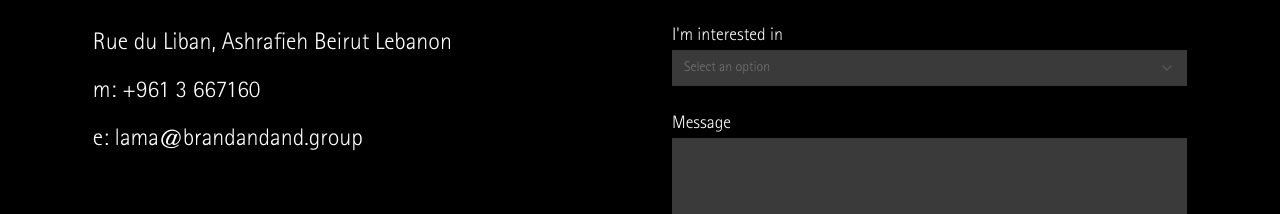
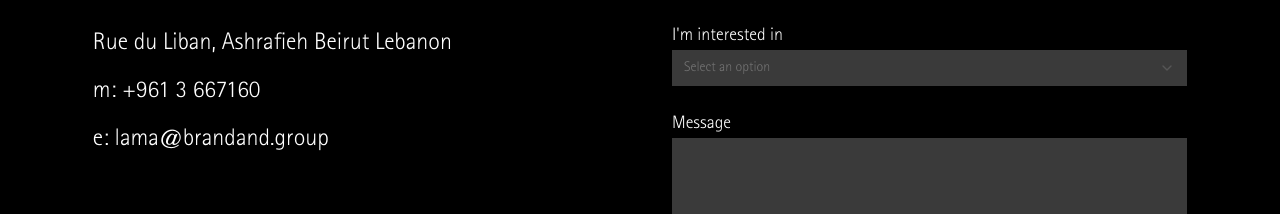
Before and after one commit to KJ-77/BrandAnd, a React (Vite) app: page /contact in a window 1280 px wide. Shown: the part 1106-1320 px from the top of the page. Built offline with nearby package versions, Linux system fonts and the light colour scheme.

Commit message:
Update contact.tsx

```diff
--- a/src/pages/contact.tsx
+++ b/src/pages/contact.tsx
@@ -149,7 +149,7 @@ export function ContactPage() {
               <div className="space-y-tight text-white text-lg lg:text-2xl">
                 <p>Rue du Liban, Ashrafieh Beirut Lebanon</p>
                 <p>m: +961 3 667160</p>
-                <p>e: lama@brandandand.group</p>
+                <p>e: lama@brandand.group</p>
               </div>
             </div>
 
```
